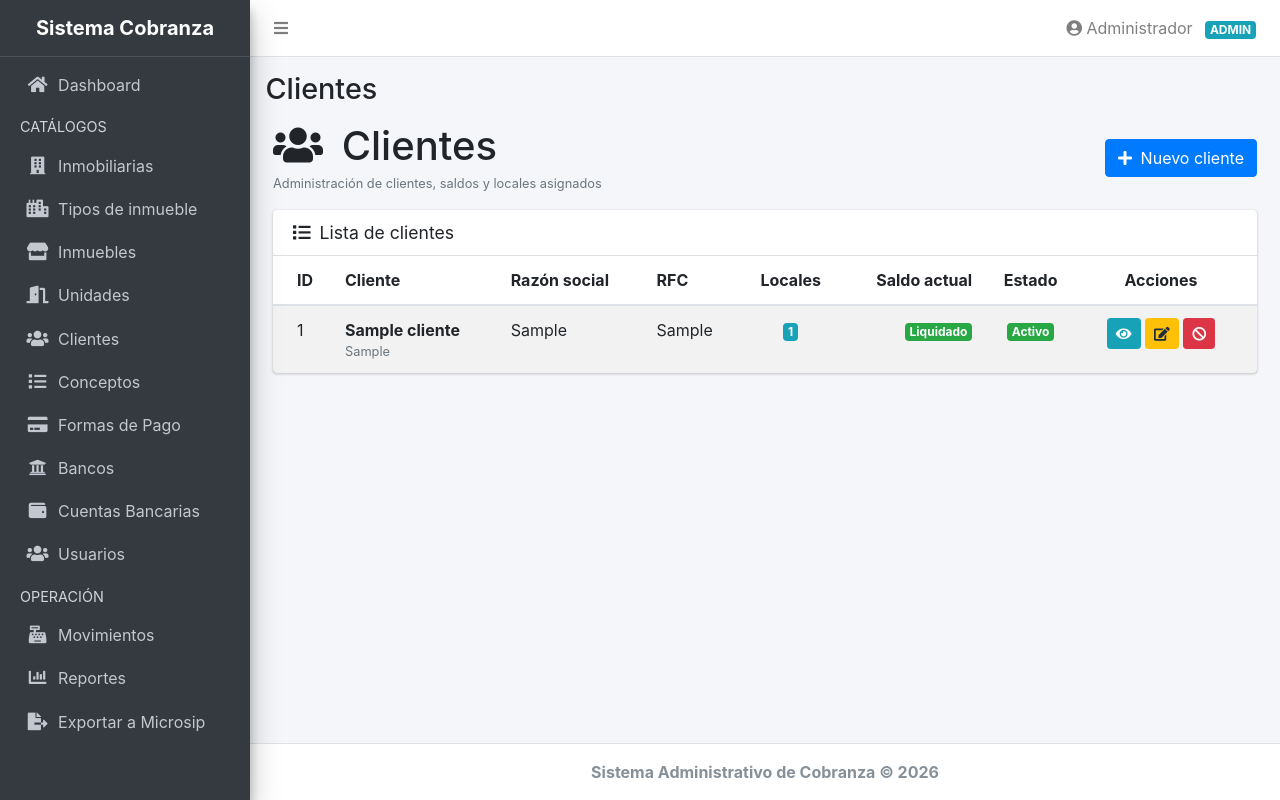
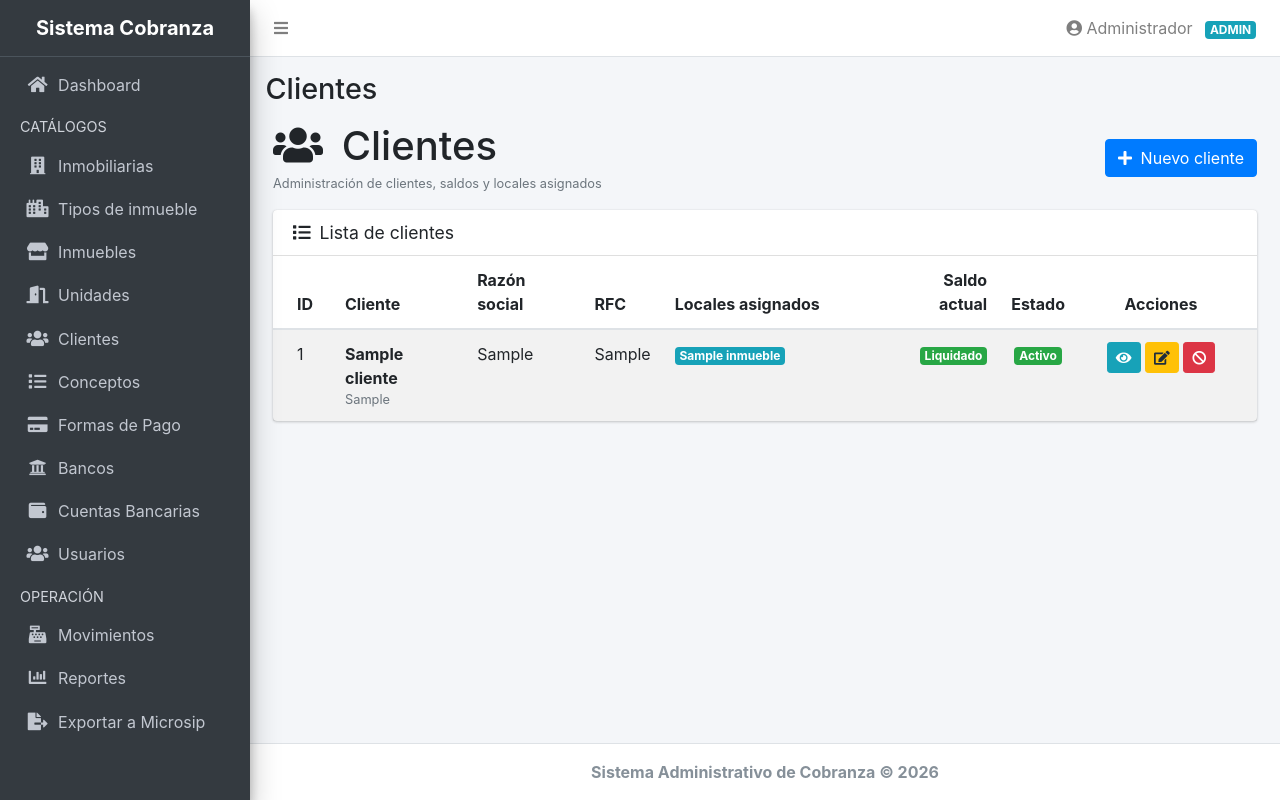
Before and after one commit to ArturoJimRa/sistema-cobranza, a Laravel app: page /clientes in a window 1280 px wide. Run offline with Laravel 12, Linux system fonts and the light colour scheme; a user stored in the database is signed in; data comes from the database, SQL or seed files in the repository; tables that the repository leaves empty hold one stand-in row (values such as "Sample post"); parts of the project's set-up code (start-up, migrations or seed data) failed here and were passed over; some libraries are stand-ins or nearby versions.

Commit message:
Clientes: mostrar inmuebles asignados en orden

```diff
--- a/resources/views/clientes/index.blade.php
+++ b/resources/views/clientes/index.blade.php
@@ -68,7 +68,7 @@
                         <th>Cliente</th>
                         <th>Razón social</th>
                         <th>RFC</th>
-                        <th class="text-center">Locales</th>
+                        <th style="min-width: 220px;">Locales asignados</th>
                         <th class="text-right">Saldo actual</th>
                         <th class="text-center">Estado</th>
                         <th class="text-center" style="width: 180px;">Acciones</th>
@@ -112,11 +112,17 @@
                                 {{ $cliente->rfc ?: '—' }}
                             </td>
 
-                            <td class="text-center">
+                            <td style="max-width: 320px;">
 
-                                <span class="badge badge-info">
-                                    {{ $cliente->unidades->count() }}
-                                </span>
+                                @forelse($cliente->unidades->sortBy(fn ($u) => $u->inmueble->nombre ?? '', SORT_NATURAL) as $unidad)
+                                    <span
+                                        class="badge {{ $unidad->estado ? 'badge-info' : 'badge-secondary' }} mb-1"
+                                        title="{{ $unidad->nombre }}{{ $unidad->estado ? '' : ' (inactivo)' }}">
+                                        {{ $unidad->inmueble->nombre ?? $unidad->nombre }}
+                                    </span>
+                                @empty
+                                    <small class="text-muted">Sin locales</small>
+                                @endforelse
 
                             </td>
 
```
